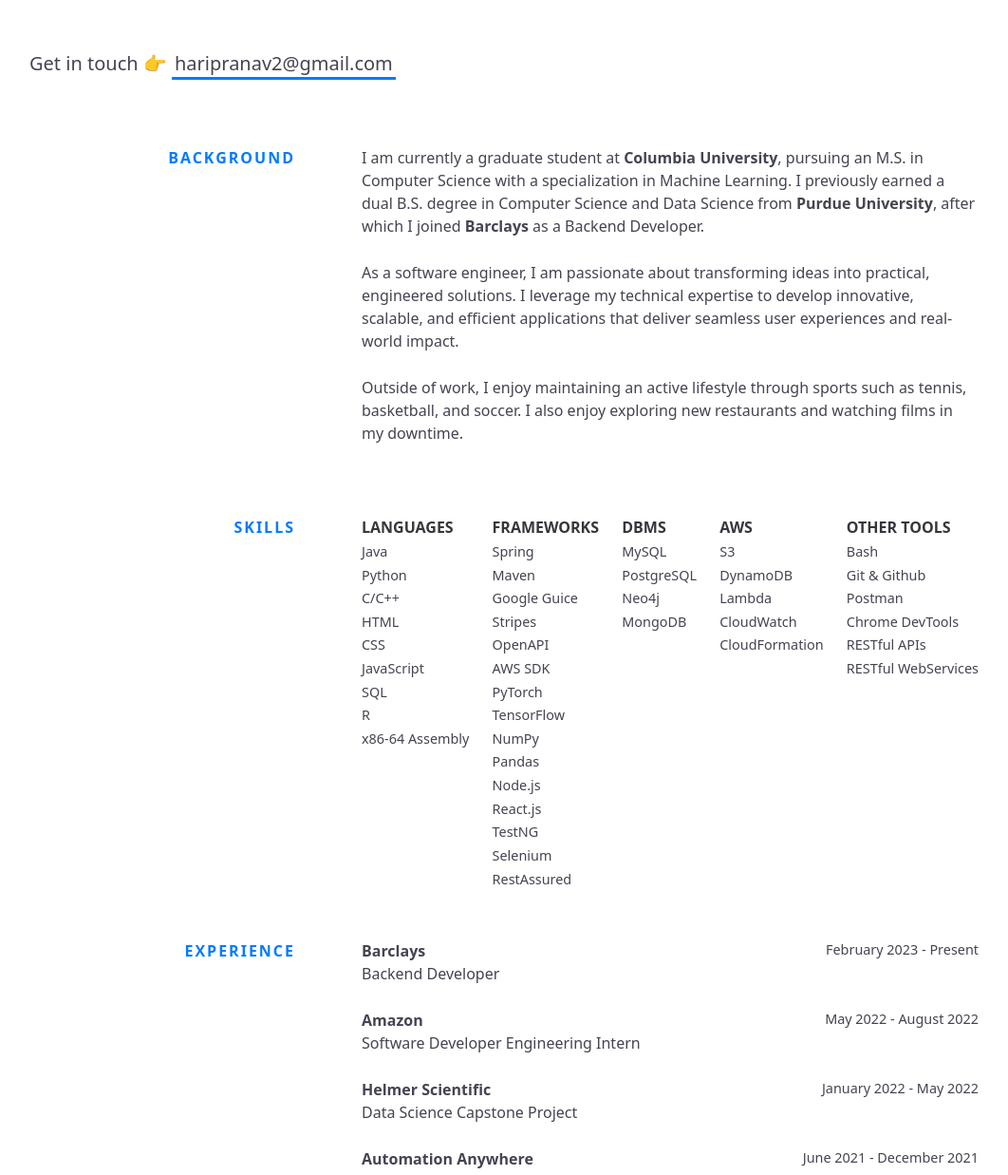
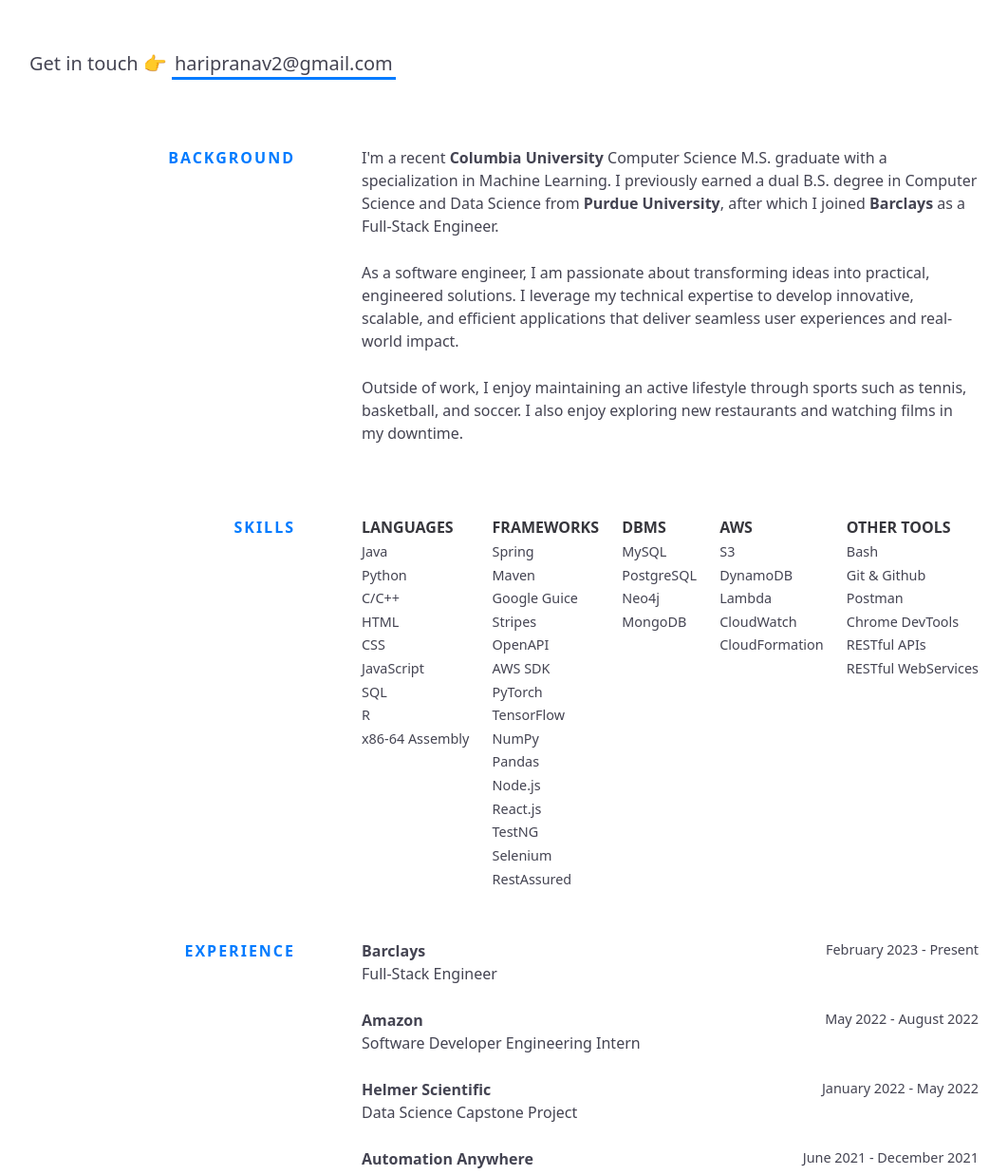
Before and after one commit to hariharanep/Personal-Portfolio, a plain HTML site: page index.html in a window 1280 px wide. Shown: the part 415-1652 px from the top of the page at 95% size, without its empty margins (69-1131 px from the left). Drawn offline with Linux system fonts and the light colour scheme.

Commit message:
small updates

```diff
--- a/index.html
+++ b/index.html
@@ -24,7 +24,7 @@
 		<section class="section background" style="visibility: visible; opacity: 1; transition: all, opacity 0.6s cubic-bezier(0.694, 0, 0.335, 1);">
 			<div class="section_title">Background</div>
 			<div class="section_content">
-				<p>I am currently a graduate student at <a class="underline-link" href="https://www.cs.columbia.edu/education/ms/" target="_blank">Columbia University</a>, pursuing an M.S. in Computer Science with a specialization in Machine Learning. I previously earned a dual B.S. degree in Computer Science and Data Science from <a class="underline-link" href="https://www.cs.purdue.edu/" target="_blank">Purdue University</a>, after which I joined <a class="underline-link" href="https://cards.barclaycardus.com/" target="_blank">Barclays</a> as a Backend Developer.</p>
+				<p>I'm a recent <a class="underline-link" href="https://www.cs.columbia.edu/education/ms/" target="_blank">Columbia University</a> Computer Science M.S. graduate with a specialization in Machine Learning. I previously earned a dual B.S. degree in Computer Science and Data Science from <a class="underline-link" href="https://www.cs.purdue.edu/" target="_blank">Purdue University</a>, after which I joined <a class="underline-link" href="https://cards.barclaycardus.com/" target="_blank">Barclays</a> as a Full-Stack Engineer.</p>
 				<p>As a software engineer, I am passionate about transforming ideas into practical, engineered solutions. I leverage my technical expertise to develop innovative, scalable, and efficient applications that deliver seamless user experiences and real-world impact.</p>
 				<p>Outside of work, I enjoy maintaining an active lifestyle through sports such as tennis, basketball, and soccer. I also enjoy exploring new restaurants and watching films in my downtime.</p>
 			</div>
@@ -111,7 +111,7 @@
 							</div>
 							<div class="job_time">February 2023 - Present</div>
 						</div>
-						<div class="job_position">Backend Developer</div>
+						<div class="job_position">Full-Stack Engineer</div>
 					</div>
 					<div class="job">
 						<div class="time-place">
```
Also changed, not shown: 1 other file.
